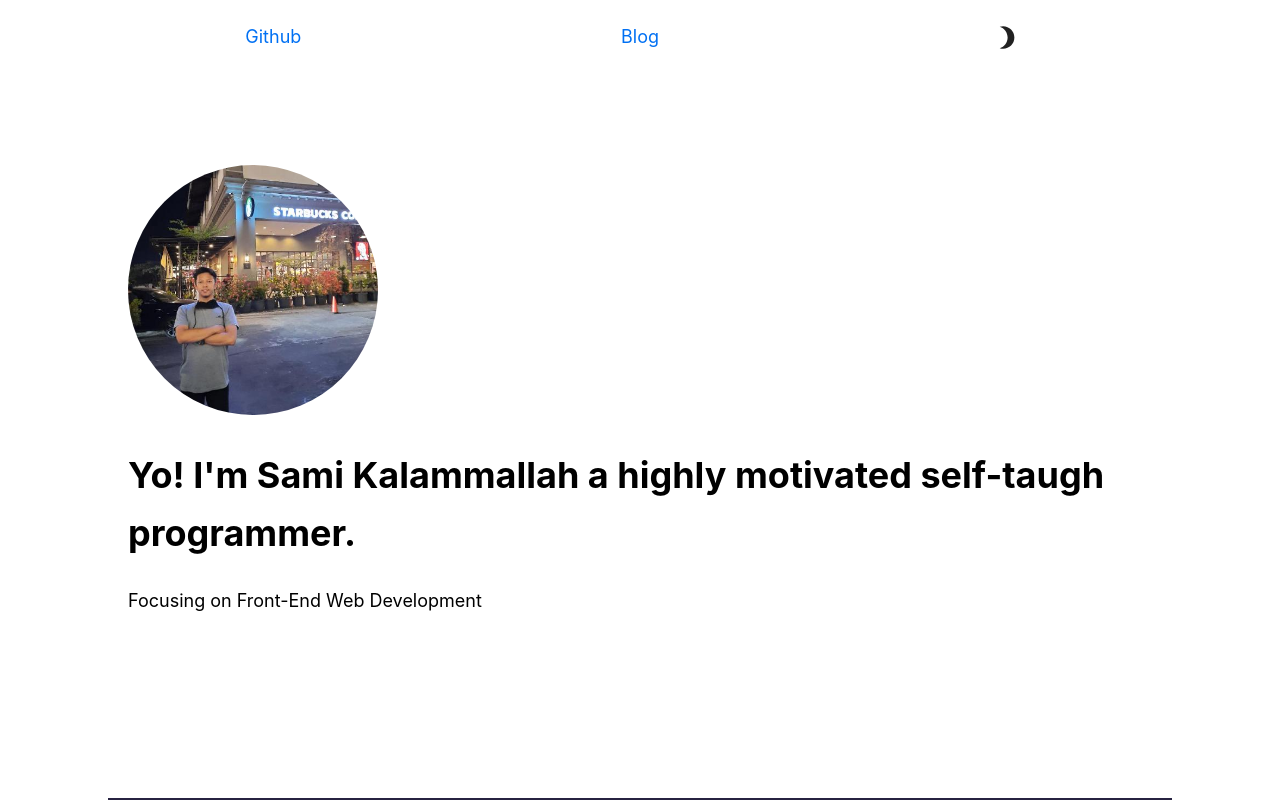
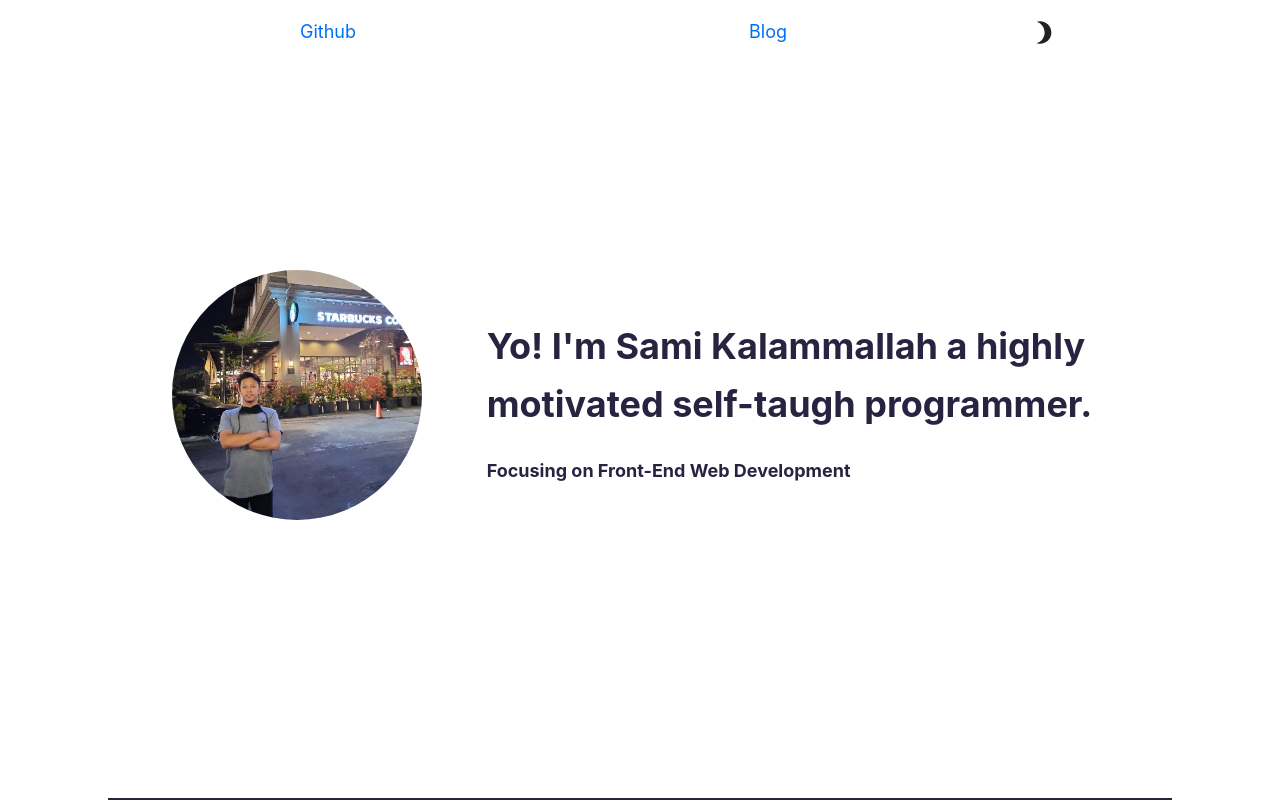
Before and after one commit to SamX23/my-blog, a Next.js app: page / in a window 1280 px wide. Shown: the top 800 px of the page. Built offline with nearby package versions, Linux system fonts and the light colour scheme.

Commit message:
fix navigation styling and hide on scroll

```diff
--- a/src/components/navigation.tsx
+++ b/src/components/navigation.tsx
@@ -1,7 +1,7 @@
 import { Button } from "@material-ui/core";
 import Tooltip from "@material-ui/core/Tooltip";
 import Link from "next/link";
-import { useContext } from "react";
+import { useContext, useEffect, useState } from "react";
 import WbSunnyIcon from "@material-ui/icons/WbSunny";
 import Brightness3Icon from "@material-ui/icons/Brightness3";
 import navigation from "../../styles/navigation.module.css";
@@ -9,10 +9,29 @@ import { ToggleThemeContext } from "../theme/themeProvider";
 
 export default function Navigation() {
   const { toggleTheme, isDark } = useContext(ToggleThemeContext);
-  console.log("Dark Mode ? ", isDark);
+  const [prevScrollPos, setPrevScrollPos] = useState(0);
+  const [visible, setVisible] = useState(true);
+  const handleScroll = () => {
+    const currentScrollPos = window.pageYOffset;
+    setVisible(
+      (prevScrollPos > currentScrollPos &&
+        prevScrollPos - currentScrollPos > 70) ||
+        currentScrollPos < 10
+    );
+    setPrevScrollPos(currentScrollPos);
+  };
+
+  useEffect(() => {
+    window.addEventListener("scroll", handleScroll);
+    return () => window.removeEventListener("scroll", handleScroll);
+  }, [prevScrollPos, visible, handleScroll]);
 
   return (
-    <nav className={navigation.nav__Bar}>
+    <nav
+      style={{ top: visible ? "0" : "-60px" }}
+      className={navigation.nav__Bar}
+      id="navbar"
+    >
       <ul className={navigation.nav__Menu}>
         <Link href="/github">
           <a>
--- a/styles/hero.module.css
+++ b/styles/hero.module.css
@@ -1,20 +1,27 @@
 .hero {
+  position: relative;
   background-color: white;
   min-height: 100vh;
   display: grid;
-  padding: 20px;
+  padding: 3em 1em;
   border-bottom: 2px solid #272341;
 }
 
 .hero__container {
   margin: auto;
+  display: grid;
+  grid-template-columns: 1fr 2fr;
 }
 
-.hero__container > h1 {
+.hero__images {
+  margin: auto;
+}
+
+.hero__text {
   margin: auto;
   color: #272341;
-  margin-bottom: 1em;
   font-weight: bolder;
+  padding-left: 1em;
 }
 
 .hero__NotHome {
--- a/styles/navigation.module.css
+++ b/styles/navigation.module.css
@@ -1,19 +1,30 @@
 .nav__Bar {
   position: fixed;
   top: 0;
-  left: 0;
-  right: 0;
+  width: 100%;
   max-width: 1100px;
-  margin: auto;
+  transition: top 0.5s;
 }
 
 .nav__Menu {
   display: grid;
   list-style: none;
-  grid-template-columns: 1fr 1fr 1fr;
-  padding: 0;
+  grid-template-columns: 2fr 2fr 1fr;
+  padding: 1em 0;
+  margin: 0;
 }
 
 .nav__Menu > a {
-  margin: auto;
+  width: 100%;
+  text-align: center;
 }
+
+.nav__Menu > a:hover {
+  color: black;
+  text-decoration: none;
+}
+
+.nav__Menu > button {
+  padding: 0;
+  width: 50%;
+}
```
